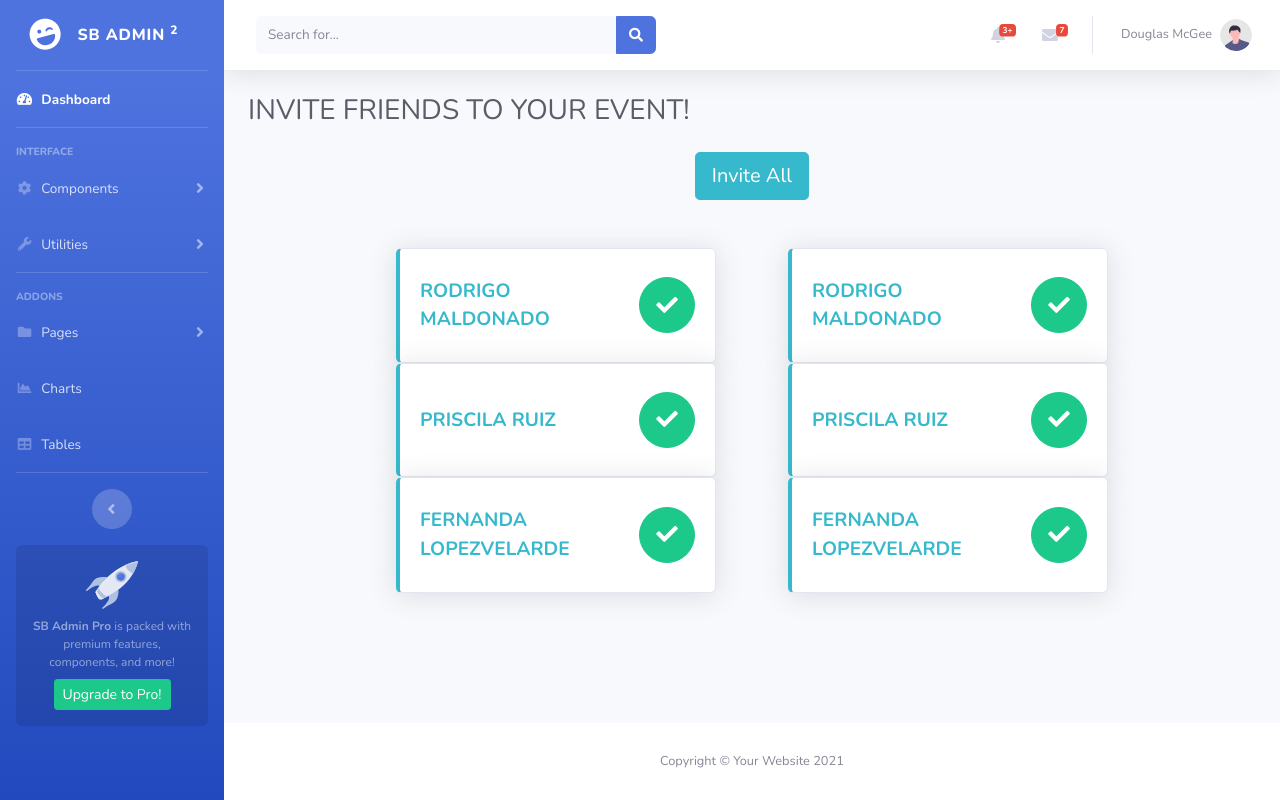
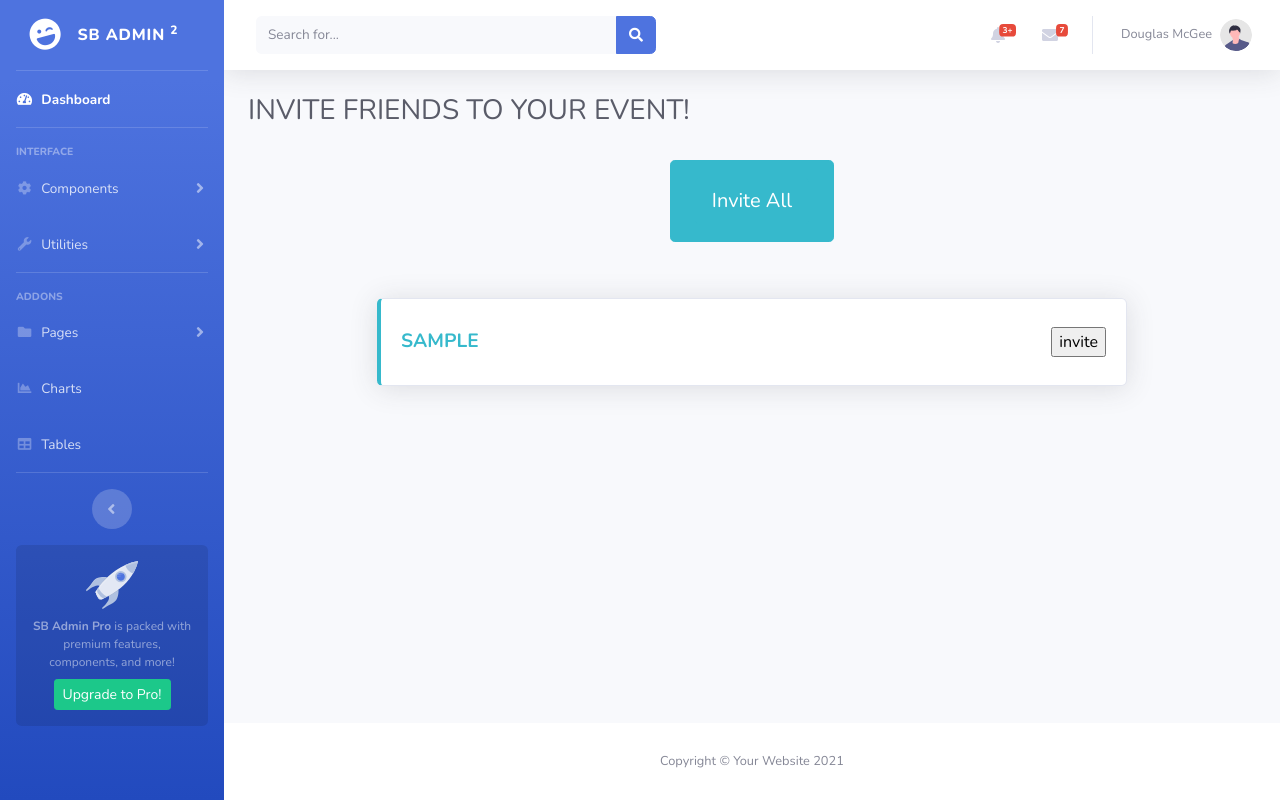
Before and after one commit to scyruz3/BioRhythm, a Flask app: template biorhythm/templates/inviteFriends.html in a window 1280 px wide. Run offline with Flask 2, Linux system fonts and the light colour scheme; the template is opened without the code that fills it: most values are stand-ins (such as "Sample title", 1, 10 or a date in 2020); some libraries are stand-ins or nearby versions.

Commit message:
General functionality added

```diff
--- a/biorhythm/__init__.py
+++ b/biorhythm/__init__.py
@@ -23,5 +23,3 @@ datepicker(app=app, local=['static/js/jquery-ui.js', 'static/css/jquery-ui.css']
 import biorhythm.views.views
 import biorhythm.views.dashboardView
 import biorhythm.views.createEventView
-import biorhythm.views.inviteFriendsView
-import biorhythm.views.modifyEventView
--- a/biorhythm/templates/inviteFriends.html
+++ b/biorhythm/templates/inviteFriends.html
@@ -16,9 +16,6 @@
 {% endblock %}
 
 <!-- global JS variables from flask-->
-<script>
-  let biorhythm = {{ biorhythm | tojson}}
-</script>
 
 
 <!-- Begin Page Content -->
@@ -31,116 +28,37 @@
   <!--Friends Cards-->
   <div class="row align-items-center justify-content-center m-4">
     <!--Invite All Friends to Event Btn-->
-    <div class="my-2"></div>
-    <a href="#" class="btn btn-info btn-icon-split btn-lg">
-      <span class="text">Invite All</span>
+    <form action="/inviteFriends" method="POST">
+      <div class="my-2">
+        <a href="#" class="btn btn-info btn-lg">
+          <input type="text" name="list" value="{{friends}}" hidden="true" />
+          <input type="submit" value="Invite All" class="btn btn-info btn-lg m-2" />
         </a>
       </div>
+    </form>
+  </div>
   <div class="row align-items-center justify-content-center">
-    <div class="col-lg-4 m-4">
+    <div class="col-lg-9 m-4">
+      {% for friend in friends %}
+      <form action="/inviteFriends" method="POST">
         <div class="card border-left-info shadow h-100 py-2">
           <div class="card-body">
             <div class="row no-gutters align-items-center">
               <div class="col mr-2">
                 <div class="text-lg font-weight-bold text-info text-uppercase mb-0">
-                Rodrigo Maldonado
+                  {{friend['username']}}
                 </div>
               </div>
-            <div class="col-auto">
-              <a href="#" class="btn btn-success btn-circle btn-lg">
-                <i class="fas fa-check"></i>
-              </a>
+              <input type="text" name="friendId" value="{{friend['userId']}}" hidden="true" />
+              <input type="submit" value="invite" />
             </div>
           </div>
         </div>
-      </div>
-      <div class="card border-left-info shadow h-100 py-2">
-        <div class="card-body">
-          <div class="row no-gutters align-items-center">
-            <div class="col mr-2">
-              <div class="text-lg font-weight-bold text-info text-uppercase mb-0">
-                Priscila Ruiz
+      </form>
+      {% endfor %}
     </div>
   </div>
-            <div class="col-auto">
-              <a href="#" class="btn btn-success btn-circle btn-lg">
-                <i class="fas fa-check"></i>
-              </a>
-            </div>
-          </div>
-        </div>
-      </div>
-      <div class="card border-left-info shadow h-100 py-2">
-        <div class="card-body">
-          <div class="row no-gutters align-items-center">
-            <div class="col mr-2">
-              <div class="text-lg font-weight-bold text-info text-uppercase mb-0">
-                Fernanda LopezVelarde
-              </div>
-            </div>
-            <div class="col-auto">
-              <a href="#" class="btn btn-success btn-circle btn-lg">
-                <i class="fas fa-check"></i>
-              </a>
-            </div>
-          </div>
-        </div>
-      </div>
-    </div>
-
-    <div class="col-lg-4 m-4">
-      <div class="card border-left-info shadow h-100 py-2">
-        <div class="card-body">
-          <div class="row no-gutters align-items-center">
-            <div class="col mr-2">
-              <div class="text-lg font-weight-bold text-info text-uppercase mb-0">
-                Rodrigo Maldonado
-              </div>
-            </div>
-            <div class="col-auto">
-              <a href="#" class="btn btn-success btn-circle btn-lg">
-                <i class="fas fa-check"></i>
-              </a>
-            </div>
-          </div>
-        </div>
-      </div>
-      <div class="card border-left-info shadow h-100 py-2">
-        <div class="card-body">
-          <div class="row no-gutters align-items-center">
-            <div class="col mr-2">
-              <div class="text-lg font-weight-bold text-info text-uppercase mb-0">
-                Priscila Ruiz
-              </div>
-            </div>
-            <div class="col-auto">
-              <a href="#" class="btn btn-success btn-circle btn-lg">
-                <i class="fas fa-check"></i>
-              </a>
-            </div>
-          </div>
-        </div>
-      </div>
-      <div class="card border-left-info shadow h-100 py-2">
-        <div class="card-body">
-          <div class="row no-gutters align-items-center">
-            <div class="col mr-2">
-              <div class="text-lg font-weight-bold text-info text-uppercase mb-0">
-                Fernanda LopezVelarde
-              </div>
-            </div>
-            <div class="col-auto">
-              <a href="#" class="btn btn-success btn-circle btn-lg">
-                <i class="fas fa-check"></i>
-              </a>
-            </div>
-          </div>
-        </div>
-      </div>
-    </div>
-  </div>
+  {% endblock content%}
 
   <!-- /.container-fluid -->
-  {% endblock content%}
-  </div>
   <!-- End of Main Content -->
```
Also changed, not shown: biorhythm/dao/eventDAO.py (+24 -0 lines), biorhythm/dao/userDAO.py (+6 -1 lines), biorhythm/manager/biorhythmManager.py (+14 -4 lines), biorhythm/manager/eventManager.py (+56 -3 lines), biorhythm/templates/createEvent.html (+8 -13 lines), biorhythm/templates/modifyEvent.html (+24 -73 lines), biorhythm/views/createEventView.py (+41 -8 lines), biorhythm/views/inviteFriendsView.py (deleted, +0 -12 lines), biorhythm/views/modifyEventView.py (deleted, +0 -12 lines). Lines whose indentation alone changed are shown as unchanged.
